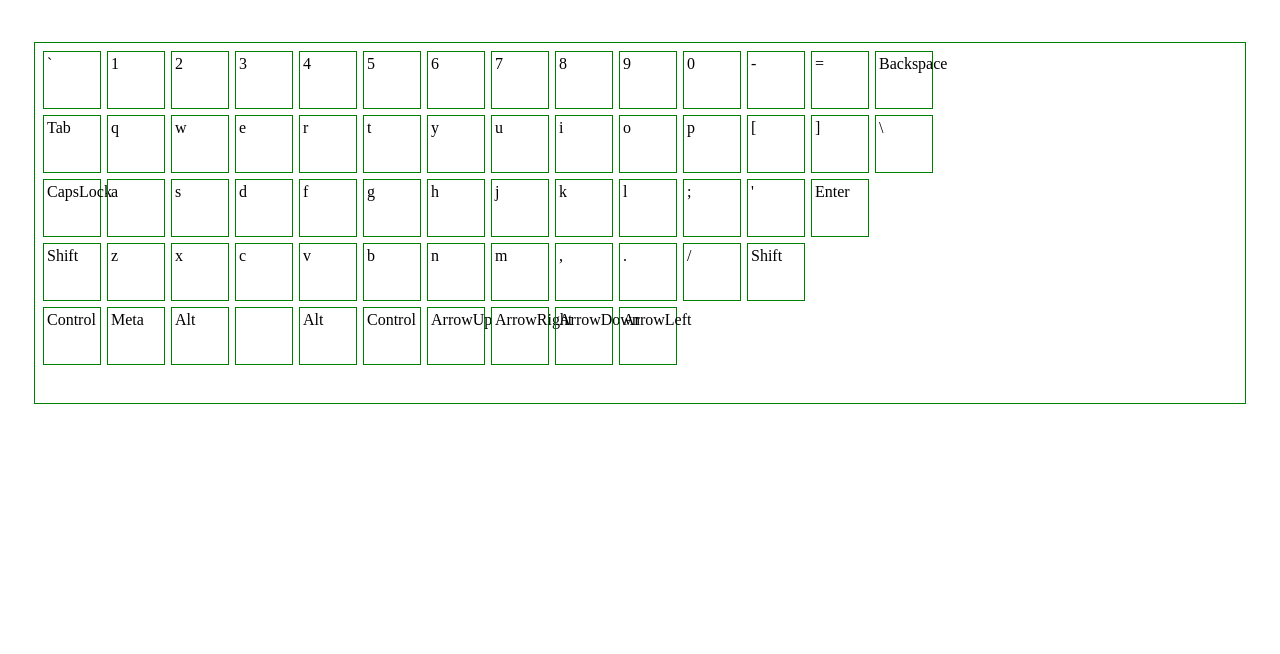
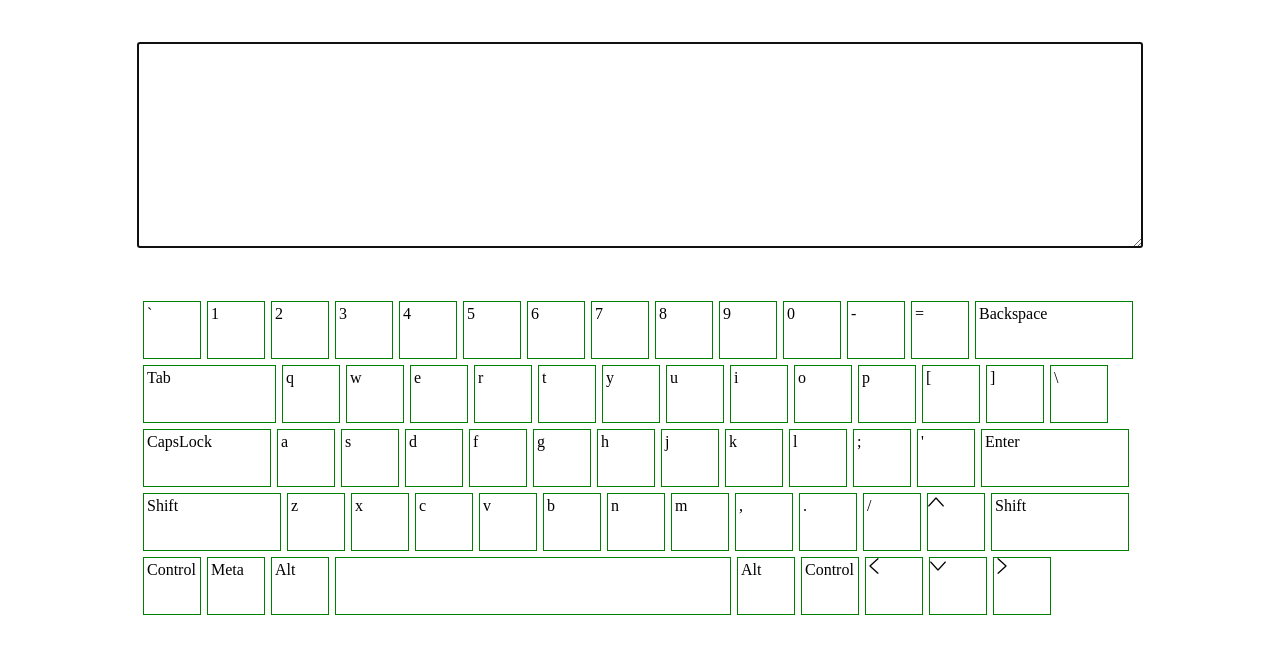
Before and after one commit to PolinaPolina94/virtual-keyboard, a plain HTML site: page index.html in a window 1280 px wide. Shown: the part 138-792 px from the top of the page. Drawn offline with Linux system fonts and the light colour scheme.

Commit message:
feat: add styles for keyboard and clicks for display

```diff
--- a/app.js
+++ b/app.js
@@ -13,8 +13,8 @@ const keyBoard = ['`', '1', '2', '3', '4', '5', '6', '7', '8', '9', '0', '-', '=
                   'Backspace', 'Tab', 'q', 'w', 'e', 'r', 't', 'y', 'u', 'i', 'o',
                   'p', '[', ']', '\\', 'CapsLock', 'a', 's', 'd', 'f', 'g', 'h', 'j',
                   'k', 'l', ';', "'", 'Enter', 'Shift', 'z', 'x', 'c', 'v', 'b', 'n',
-                  'm', ',', '.', '/', 'Shift', 'Control', 'Meta', 'Alt', ' ', 'Alt',
-                  'Control', 'ArrowUp', 'ArrowRight', 'ArrowDown', 'ArrowLeft'];
+                  'm', ',', '.', '/', 'ArrowUp', 'Shift', 'Control', 'Meta', 'Alt', ' ', 'Alt',
+                  'Control', 'ArrowLeft', 'ArrowDown', 'ArrowRight'];
 
 // Массив charCode onkeydown
 // const keyBoard = [192, 49, 50, 51, 52, 53, 54, 55, 56, 57,
@@ -23,28 +23,29 @@ const keyBoard = ['`', '1', '2', '3', '4', '5', '6', '7', '8', '9', '0', '-', '=
 //                   68, 70, 71, 72, 74, 75, 76, 186, 222, 13, 16,
 //                   90, 88, 67, 86, 66, 78, 77, 188, 190, 191, 16, 17, 91, 18, 32, 18, 17, 37, 38, 40, 39];
 
-document.onkeydown = function (event) {
-  // console.log(event)
-  keyBoard.push(event.keyCode)
-  console.log(keyBoard)
-}
+// document.onkeydown = function (event) {
+//   // console.log(event)
+//   keyBoard.push(event.keyCode)
+//   console.log(keyBoard)
+// }
 
-
+// Создаем блок описания
 let headerBlock = document.createElement('div');
 headerBlock.className = "header";
 headerBlock.innerHTML = "Virtual Keyboard";
 document.body.append(headerBlock);
 
+// Создаем текстовое поле
+let textArea = document.createElement("TEXTAREA");
+textArea.className = "teaxarea";
+document.body.append(textArea);
+textArea.focus();
 
+// Создаем клавиатуру
 let keyboardBlock = document.createElement('div');
 keyboardBlock.className = "keyboard";
-//   keyboard.innerHTML = "Virtual Keyboard";
 document.body.append(keyboardBlock);
 
-
-//   let key = document.createElement('div');
-//   key.className = "key";
-//   keyboard.append(key);
 
 // Массив с charCode onkeypress
 const keyboard = [113, 119, 101, 114, 116, 121, 117, 105, 111,
@@ -59,7 +60,7 @@ const keyboard = [113, 119, 101, 114, 116, 121, 117, 105, 111,
 //     console.log(keyboard)
 //   }
 
-
+// Создаем клавишу
 let key = document.createElement('div');
 key.className = "key";
 keyboardBlock.append(key);
@@ -84,14 +85,10 @@ keyboardBlock.append(key);
 // init();
 
 
-
-
+// Создаем клавиатуру с добавлением клавиш
 function init () {
-
-
   let out = '';
   for (let i=0; i < keyBoard.length; i++) {
-
     if (i === 14) {
       out += '<div class="clear"></div>'
     }
@@ -101,12 +98,12 @@ function init () {
     if (i === 41) {
       out += '<div class="clear"></div>'
     }
-    if (i === 53) {
+    if (i === 54) {
       out += '<div class="clear"></div>'
     }
-    if (i === 53) {
-      out += '<div class="clear"></div>'
-    }
+    // if (i === 53) {
+    //   out += '<div class="clear"></div>'
+    // }
     // if (i === 56) {
     //   out += '<div class="key space"></div>'
     // }
@@ -119,17 +116,29 @@ function init () {
     // console.log(keyBoard.indexOf(' '))
 
   }
-
   keyboardBlock.innerHTML = out;
-
 }
 init();
 
+document.querySelector('.body .keyboard .key[data="Backspace"]').classList.add('backspace');
+document.querySelector('.body .keyboard .key[data="Tab"]').classList.add('tab');
+// document.querySelector('.body .keyboard .key[data="\"]').classList.add('flash');
+document.querySelector('.body .keyboard .key[data="CapsLock"]').classList.add('capslock');
+document.querySelector('.body .keyboard .key[data="Enter"]').classList.add('enter');
+document.querySelector('.body .keyboard .key[data="Shift"]').classList.add('backspace');
+document.querySelectorAll('.body .keyboard .key[data="Shift"]')[0].classList.add('shift');
+document.querySelectorAll('.body .keyboard .key[data="Shift"]')[1].classList.add('shift');
+document.querySelector('.body .keyboard .key[data=" "]').classList.add('space');
+document.querySelector('.body .keyboard .key[data="ArrowUp"]').classList.add('arrow-up');
+document.querySelector('.body .keyboard .key[data="ArrowRight"]').classList.add('arrow-right');
+document.querySelector('.body .keyboard .key[data="ArrowLeft"]').classList.add('arrow-left');
+document.querySelector('.body .keyboard .key[data="ArrowDown"]').classList.add('arrow-down');
 
-// document.onkeydown = function (event) {
-//   console.log(event.code)
-// }
 
+document.querySelector('.body .keyboard .key[data="ArrowUp"]').innerHTML = ' ';
+document.querySelector('.body .keyboard .key[data="ArrowRight"]').innerHTML = ' ';
+document.querySelector('.body .keyboard .key[data="ArrowLeft"]').innerHTML = ' ';
+document.querySelector('.body .keyboard .key[data="ArrowDown"]').innerHTML = ' ';
 
 // keyboard.map((key) => (
 //     const keyElement = document.createElement('div');
@@ -143,10 +152,49 @@ init();
     //     return name.length;
 
 
+
+// Добавляем заливку при нажатии на клавишу
     document.onkeydown = function (event) {
-      console.log(event.key)
-      document.querySelectorAll('.body .keyboard .key').forEach(function(el) {
-        el.classList.remove('active')
-      })
-      document.querySelector('.body .keyboard .key[data="'+event.key+'"]').classList.add('active')
+      // console.log(event)
+      // document.querySelectorAll('.body .keyboard .key').forEach(function(el) {
+      //   el.classList.remove('active')
+      // })
+      document.querySelector('.body .keyboard .key[data="'+event.key+'"]').classList.add('active');
+
     }
+
+
+// Добавляем заливку при клике
+    document.querySelectorAll('.body .keyboard .key').forEach(function(el) {
+      el.onclick = function () {
+        document.querySelectorAll('.body .keyboard .key').forEach(function(el) {
+          el.classList.remove('active')
+      });
+      // let code = this.getAttribute('data');
+      // this.classList.add('active');
+      // console.log(code)
+    }
+  });
+
+
+  // Убираем заливку при отпускании клавиши
+  document.onkeyup = function (event) {
+    // console.log(event.key)
+    document.querySelectorAll('.body .keyboard .key').forEach(function(el) {
+      el.classList.remove('active')
+    })
+  }
+
+document.onclick = function (event) {
+  // console.log(event)
+  // console.log(event.target.firstChild.data)
+
+
+  // textArea.value = ' ';
+// console.log(textArea)
+
+document.querySelectorAll('.body .keyboard .key').forEach(function(el) {
+  el.onclick = function (event) {
+
+    textArea.value += event.target.firstChild.data;
+}})}
--- a/style.css
+++ b/style.css
@@ -14,12 +14,11 @@
 }
 
 .keyboard {
-    max-width: 1200px;
+    max-width: 1000px;
     margin: auto;
     min-height: 350px;
     margin-top: 45px;
     display: block;
-    border: 1px solid green;
     padding: 5px;
 }
 
@@ -32,16 +31,73 @@
     float: left;
 }
 
+.key:hover {
+  background-color: rgb(201, 235, 172);
+}
+
+.key:active {
+  background-color: orange;
+}
+
 .clear {
   display: block;
   width: 100%;
   clear: both;
 }
 
+.backspace {
+  width: 150px;
+}
+
+.tab {
+  width: 125px;
+}
+
+.flash {
+  width: 60px;
+}
+
+.capslock {
+  width: 120px;
+}
+.enter {
+  width: 140px;
+}
+
+.shift {
+  width: 130px;
+}
+
 .space {
-  width: 300px;
+  width: 388px;
 }
+
+.arrow-up {
+  background: url(img/arrow_up.png) no-repeat;
+}
+.arrow-right {
+  background: url(img/arrow_right.png) no-repeat;
+}
+.arrow-left {
+  background: url(img/arrow_left.png) no-repeat;
+}
+.arrow-down {
+  background: url(img/arrow_down.png) no-repeat;
+  display: block;
+}
+
+
 
 .active {
   background-color: orange;
 }
+
+.teaxarea {
+  width: 1000px;
+    margin: auto;
+    height: 200px;
+    margin-top: 45px;
+    display: block;
+    font-size: 20px;
+
+}
```
Also changed, not shown: img/arrow_down.png (added), img/arrow_left.png (added), img/arrow_right.png (added), img/arrow_up.png (added), index.html (line endings or trailing spaces).
